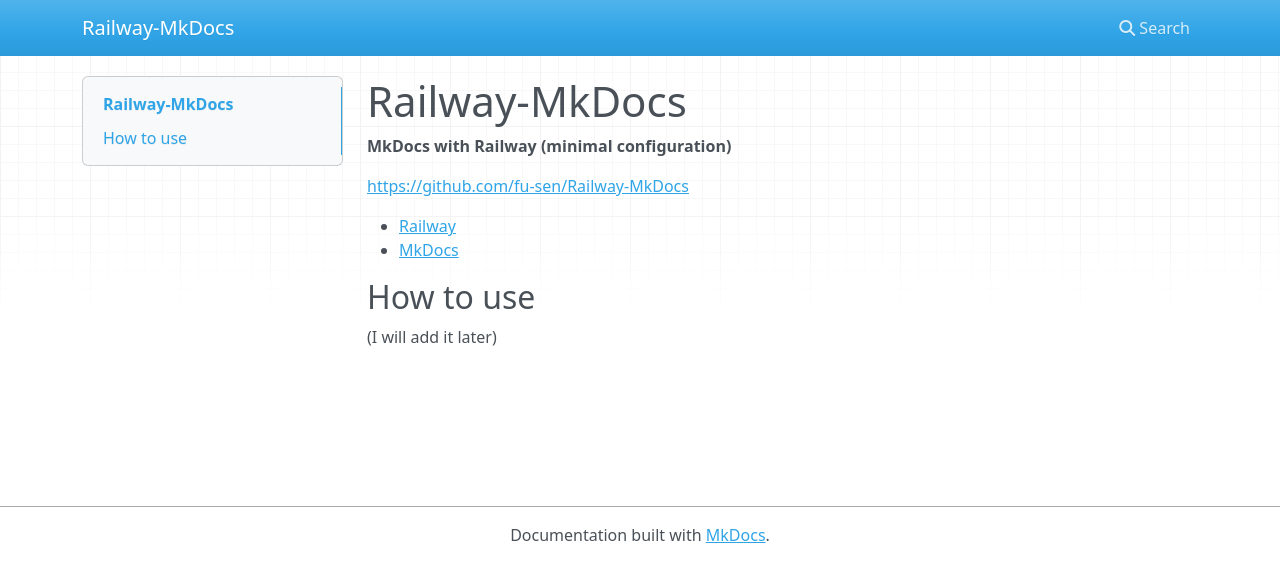
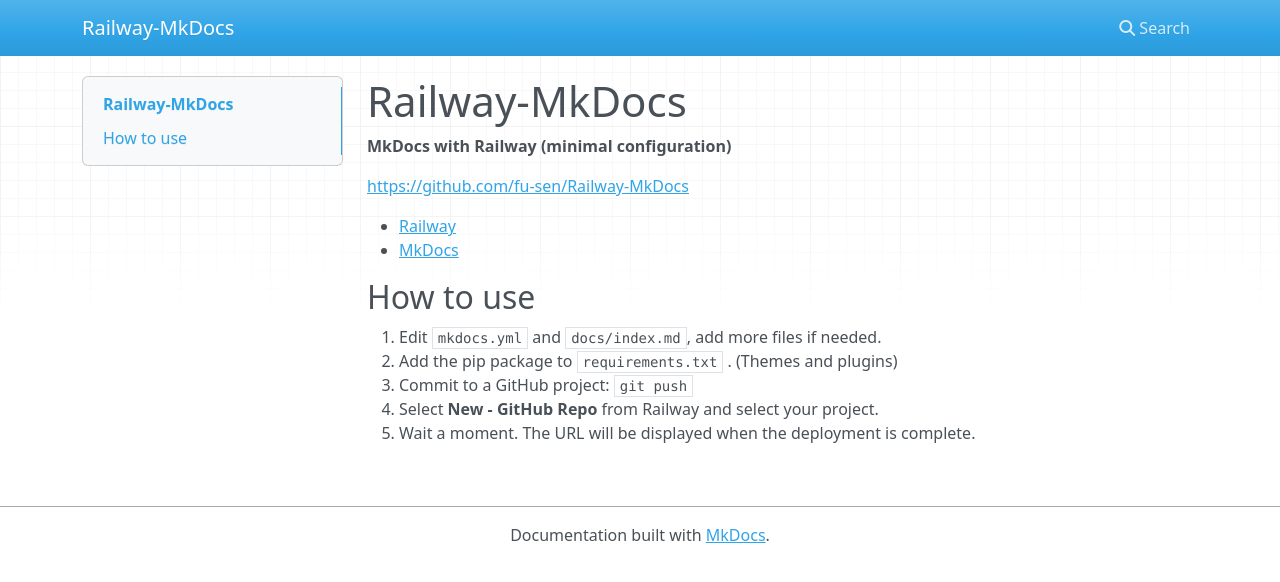
Before and after one commit to fu-sen/Railway-MkDocs, an MkDocs documentation site: the page built from docs/index.md, in a window 1280 px wide. Shown: the top 582 px of the page. Built offline with MkDocs 1.6.1, drawn with Linux system fonts in a browser that asks for light colours; nearby versions of some CDN libraries.

Commit message:
☕ Make `How to use`

```diff
--- a/docs/index.md
+++ b/docs/index.md
@@ -9,4 +9,8 @@
 
 ## How to use
 
-(I will add it later)
+1. Edit `mkdocs.yml` and `docs/index.md`, add more files if needed.
+2. Add the pip package to `requirements.txt` . (Themes and plugins)
+3. Commit to a GitHub project: `git push`
+4. Select **New - GitHub Repo** from Railway and select your project.
+6. Wait a moment. The URL will be displayed when the deployment is complete.
```
Also changed, not shown: README.md (+5 -1 lines), 1 other file.
